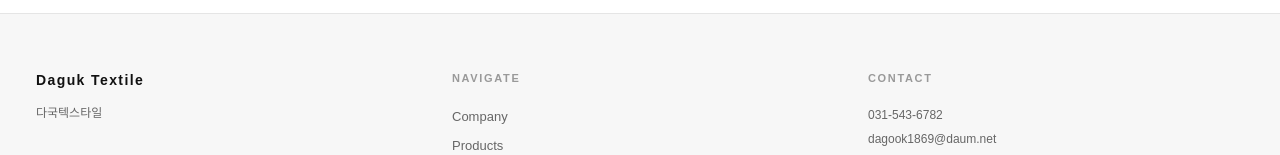
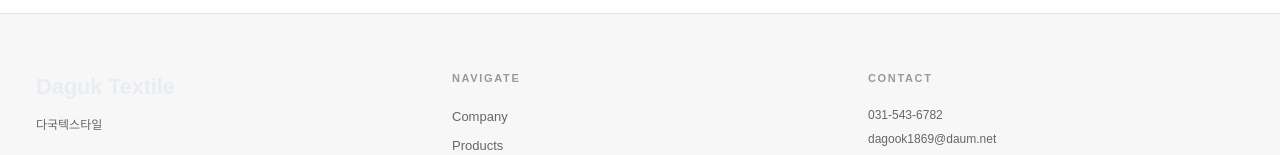
Before and after one commit to yuna1015/daguk-backup, a React (Vite) app in the folder packages/web/: page /business in a window 1280 px wide. Shown: the part 4402-4557 px from the top of the page. Built offline with nearby package versions, Linux system fonts and the light colour scheme; a web font is replaced by a local one.

Commit message:
fix: products 푸터 Daguk Textile 폰트 dg-fbrand 통일

```diff
--- a/packages/web/src/web/pages/business.tsx
+++ b/packages/web/src/web/pages/business.tsx
@@ -27,7 +27,7 @@ function Footer() {
     <footer style={{ background: "#f7f7f7", borderTop: `1px solid ${W.line}`, padding: "56px 36px 32px" }}>
       <div style={{ display: "grid", gridTemplateColumns: "repeat(auto-fit, minmax(180px, 1fr))", gap: 40, marginBottom: 48 }}>
         <div>
-          <div style={{ fontSize: 14, fontWeight: 700, letterSpacing: ".1em", color: W.fg, marginBottom: 12 }}>Daguk Textile</div>
+          <div className="dg-fbrand" style={{ marginBottom: 12 }}>Daguk Textile</div>
           <p style={{ fontSize: 12, color: W.dim, lineHeight: 1.8 }}>다국텍스타일</p>
         </div>
         <div>
```
